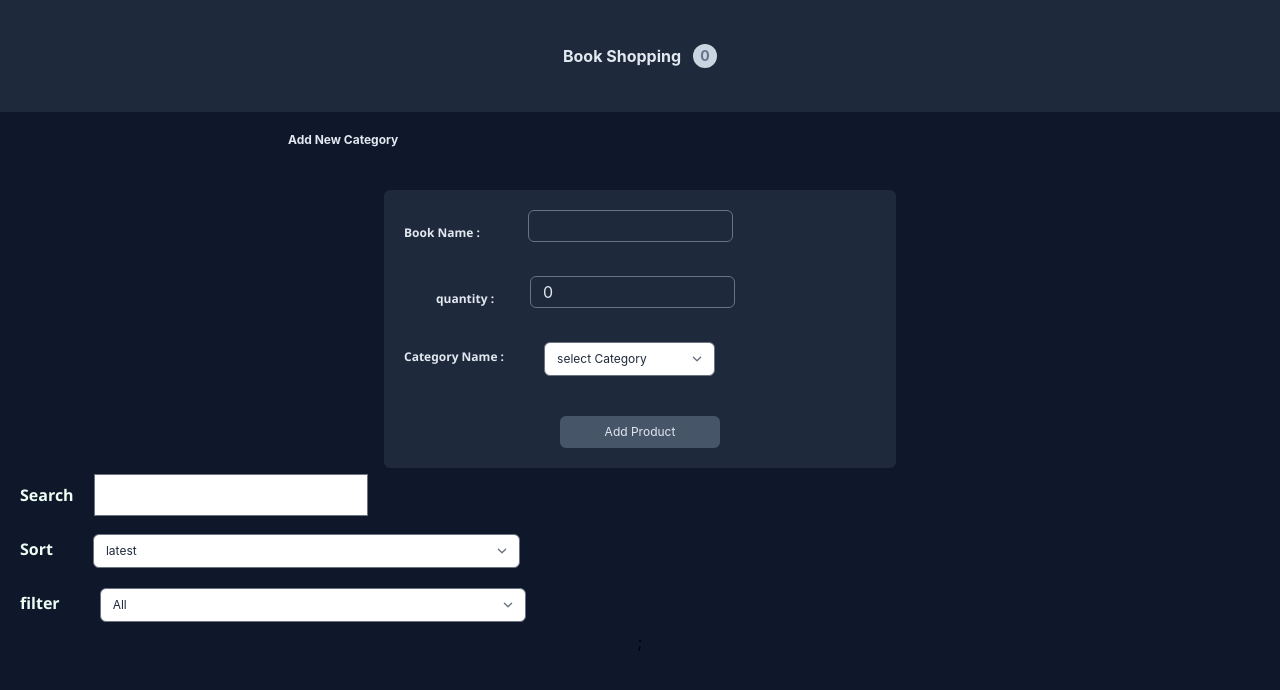
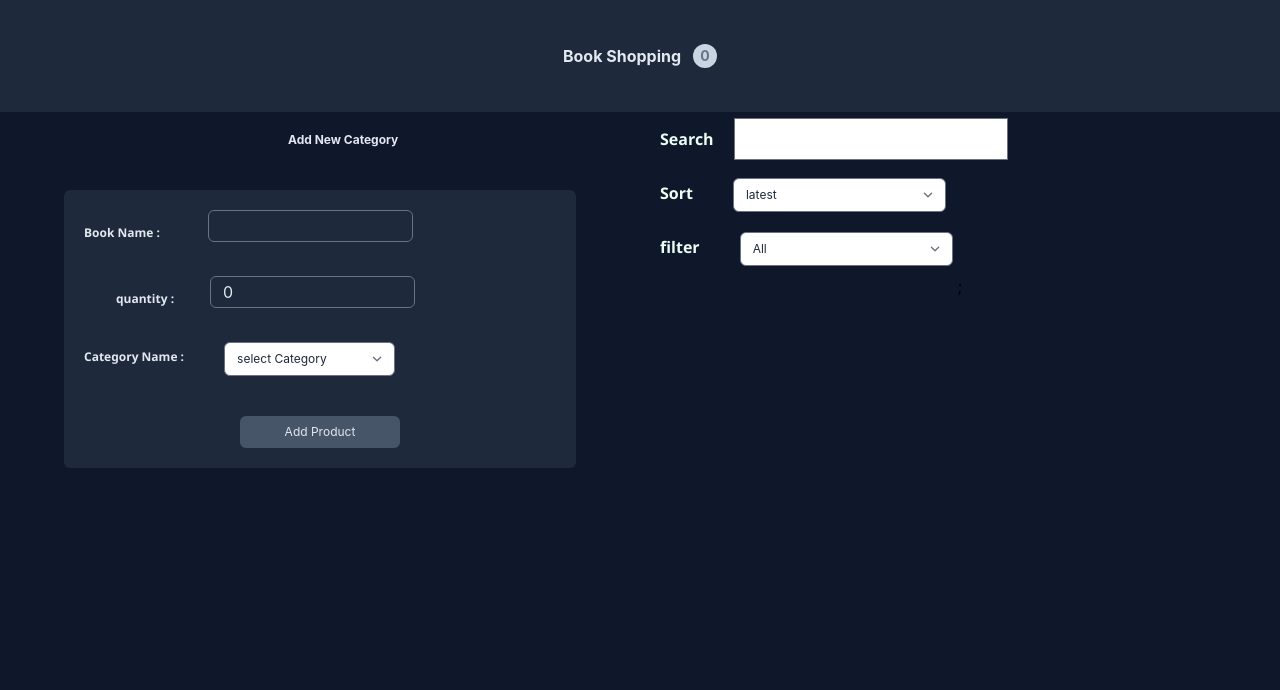
Before and after one commit to parisasetvati/Book-Froshgah, a React (Create React App) app: page / in a window 1280 px wide. Shown: the top 690 px of the page. Built offline with nearby package versions, Linux system fonts and the light colour scheme.

Commit message:
Edit UI Design

```diff
--- a/src/components/AddCategory/AddCategory.js
+++ b/src/components/AddCategory/AddCategory.js
@@ -24,7 +24,7 @@ const AddCategory = ({categoryHandler}) => {
     return (
     <section className="w-full ">
 
-        <div className={`max-[900px]:w-4/5  max-[900px]:mx-auto bg-slate-800 w-2/5 h-1/5 flex justify-center items-center rounded-md mx-auto mt-10  p-6  ${isShow ? "" : "hidden"}  `}  >
+        <div className={`max-[900px]:w-4/5  max-[900px]:mx-auto lg:w-4/5 bg-slate-800 w-2/5 h-1/5 flex justify-center items-center rounded-md mx-auto mt-10  p-6  ${isShow ? "" : "hidden"}  `}  >
 
 
         <form className="flex  flex-col   text-xs w-full my-5 text-slate-200">
--- a/src/components/BookForm/BookForm.js
+++ b/src/components/BookForm/BookForm.js
@@ -18,7 +18,7 @@ const BookForm = ({addproduct,addcategory,edit}) => {
     }
     return (
         <section className="w-full">
-            <div  className="bg-slate-800 w-2/5 h-1/5 flex  items-center rounded-md mx-auto mt-10"  >
+            <div  className=" max-[900px]:w-4/5  max-[900px]:mx-auto lg:w-4/5 bg-slate-800 w-2/5 h-1/5 flex  items-center rounded-md mx-auto mt-10 mb-20"  >
 
             <form className="flex  flex-col   text-xs w-full my-5 text-slate-200">
                 <div className="flex flex-row  mb-5 w-full ">
@@ -43,7 +43,7 @@ return <option key={p.id} value={p.id} >{p.category}</option>
     </select>
         </div>
         <div className='w-full flex justify-center mt-4 mr-8 '>
-            <button className="   w-40 h-8 bg-slate-600 text-slate-200 rounded-md" onClick={submitHanler}>Add Product</button></div>
+            <button className="   w-40 h-8 bg-slate-600 text-slate-200 rounded-md" onClick={submitHanler}> {edit ? "Edit Product" :"Add Product"}</button></div>
             </form>
             </div>
         </section>
--- a/src/components/BookList/BookList.js
+++ b/src/components/BookList/BookList.js
@@ -34,19 +34,30 @@ setProductlist(filterProduct);
    return <div  className="flex flex-col  h-full justify-center items-center"  >
     {productlist.map((products)=>{
     // console.log(products);
-     return <div  key={products.id} className="bg-slate-800 w-2/5  h-94 py-4 px-6 text-sm font-bold  flex  items-center justify-between  rounded-md  text-slate-200 mx-auto mt-10">
-<div>
-      <span className="text-lg w-1/2"> {products.productName} </span>
-      </div>
+     return <div  key={products.id} className="bg-slate-800 w-5/6 h-94 py-4 px-6 text-sm font-bold  flex  items-center justify-between  rounded-md  text-slate-200  mx-20 my-5">
+
+
+
       <div className="flex items-center">
-      <span className="mx-4  w-14  h-6 bg-slate-300 border-2 border-slate-700 rounded-md px-5 py-2  flex justify-center items-center text-slate-500 text-sm ">{findCategory(products.categoryId)}</span>
+      <span className="text-lg mx-6  w-20 "> {products.productName} </span>
+      <span className="mx-4  w-28  h-6 bg-slate-300 border-2 border-slate-700 rounded-md px-5 py-2  flex justify-center items-center text-slate-500 text-sm ">{findCategory(products.categoryId)}</span>
 
      <span className=" mx-4 w-6 h-6 bg-slate-300 rounded-full ml-3  flex justify-center items-center text-slate-500 text-sm ">{products.quantity}</span>
 
-     <span className="mx-4  w-14 h-6 bg-slate-300 border-2 border-slate-700 r     ounded-md px-8 py-3 flex justify-center items-center text-slate-500 text-sm ">{new Date(products.createdArt).toLocaleDateString("fa-IR")}</span>
-     <span className={`${products.creatEdit ? "": "hidden"} mx-4  w-14 h-6 bg-slate-300 border-2 border-slate-700 r     ounded-md px-8 py-3 flex justify-center items-center text-slate-500 text-sm "`}>{ new Date(products.creatEdit).toLocaleString("fa-IR")}</span>
+
      <button className="mx-4 flex justify-center items-center border-red-700 border-2 w-8 h-8 bg-transparent text-slate-200 rounded-md text-xs" onClick={()=>deleteProduct(products.id)}><BiTrash className=" text-md font-bold" /></button>
      <button className="mx-4 flex justify-center items-center border-slate-400 border-2 w-8 h-8 bg-transparent text-slate-200 rounded-md text-xs"onClick={()=>setEdit(products)} ><BiMessageSquareEdit className=" text-lg font-bold" /></button>
+     <div>
+      <div className="flex  flex-col item-center justify-center ">
+        <label className="text-sm ">Date Create:</label>
+        <span className="mx-1  w-20 h-4 bg-slate-300 border-2 border-slate-700  rounded-md px-8 py-3 flex justify-center items-center text-slate-500 text-sm ">{new Date(products.createdArt).toLocaleDateString("fa-IR")}</span>
+        </div>
+     <div className="flex flex-col item-center justify-center ">
+     <label className={`${products.creatEdit ? "": "hidden"} text-sm`}>Last Edit:</label>
+     <span className={`${products.creatEdit ? "": "hidden"} mx-1  w-20 h-10 bg-slate-300 border-2 border-slate-700      rounded-md px-8 py-3 flex justify-center items-center text-slate-500 text-sm "`}>{ new Date(products.creatEdit).toLocaleString("fa-IR")}</span>
+      </div>
+
+      </div>
       </div>
          </div>})
          };
--- a/src/components/Home.js
+++ b/src/components/Home.js
@@ -161,22 +161,30 @@ setSearchValue(e.target.value.trim().toLowerCase());
     localStorage.setItem("categories",JSON.stringify(addcategory))
   }},[addcategory]);
   return (
-    <div>
+    <section>
       <Navbar totalItem={productlist.filter((p) => p.id > 0).length} />
 
-
+     <div className="lg:flex lg:flex-row lg:item-center ">
+      <div className="lg:w-full">
       <AddCategory categoryHandler={AddToCategoryHandler} />
       <BookForm addproduct={addproduct} addcategory={addcategory} />
-     <Search  searchValue={searchValue} onSearch={searchHandler} />
+      </div>
+      <div className="lg:w-full">
+      <Search  searchValue={searchValue} onSearch={searchHandler} />
    <Sort sort={sort} onSort={sortHandler}/>
    <Filtercategory filtercategory={filtercategory} onfilter={filterHandler} addcategory={addcategory}/>
      <BookList productlist={filterproduct} categories={addcategory} onUpdate={onUpdate}  setProductlist={setProductlist} addcategory={addcategory}/>
+
+      </div>
+      </div>
+     </section>
 
 
 
 
 
-    </div>
+
+
   );
 };
 
```
